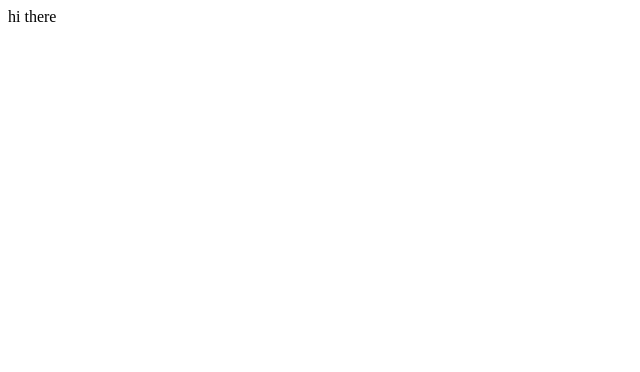
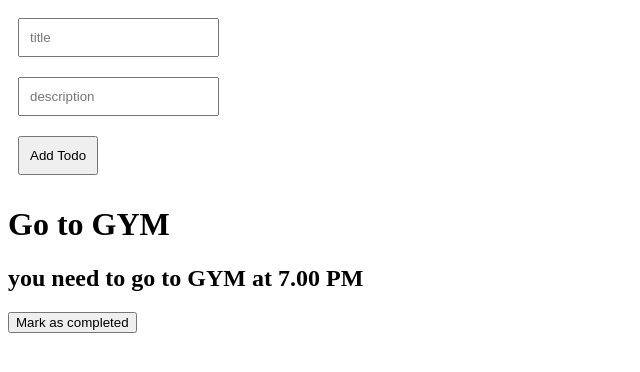
Before and after one commit to PSilyDev/ToDoApp, a React (Vite) app in the folder frontend/: page / in a window 1280 px wide. Shown: the top 372 px of the page, without its empty margins (0-640 px from the left). Built offline with nearby package versions, Linux system fonts and the light colour scheme.

Commit message:
Frontend - CreateToDo & Todos added

```diff
--- a/frontend/src/App.jsx
+++ b/frontend/src/App.jsx
@@ -1,9 +1,12 @@
 import './App.css'
+import { CreateToDo } from './components/CreateToDo'
+import { Todos } from './components/Todos'
 
 function App() {
   return (
     <>
-      hi there
+      <CreateToDo />
+      <Todos />
     </>
   )
 }
--- /dev/null
+++ b/frontend/src/components/CreateToDo.jsx
@@ -0,0 +1,21 @@
+
+export function CreateToDo(){
+
+    return(
+        <>
+            <input style={{
+                padding: 10,
+                margin: 10
+            }} type="text" placeholder="title"></input><br />
+            <input style={{
+                padding: 10,
+                margin: 10
+            }} type="text" placeholder="description"></input><br />
+
+            <button style={{
+                padding: 10,
+                margin: 10
+            }}>Add Todo</button><br />
+        </>
+    )
+}
--- /dev/null
+++ b/frontend/src/components/Todos.jsx
@@ -0,0 +1,11 @@
+
+export function Todos(){
+
+    return(
+        <>
+            <h1>Go to GYM</h1>
+            <h2>you need to go to GYM at 7.00 PM</h2>
+            <button>Mark as completed</button>
+        </>
+    )
+}
```
